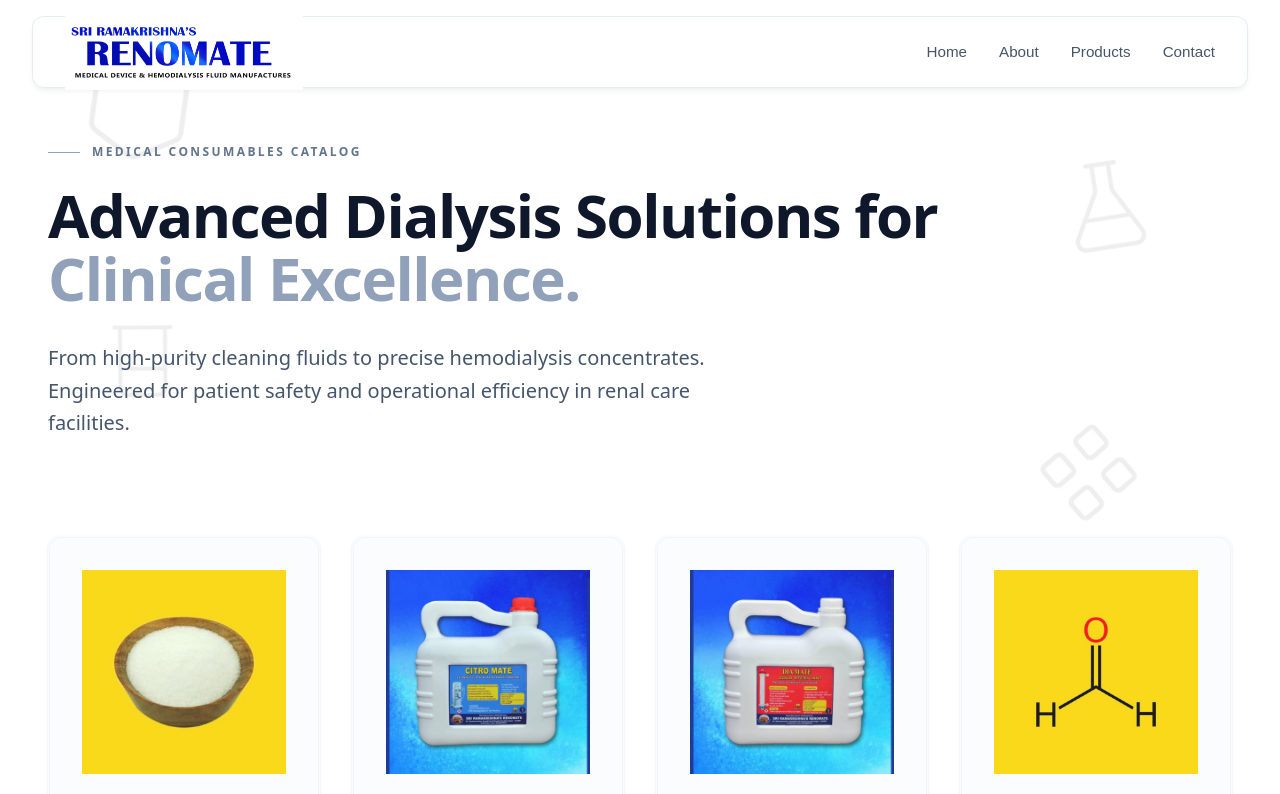
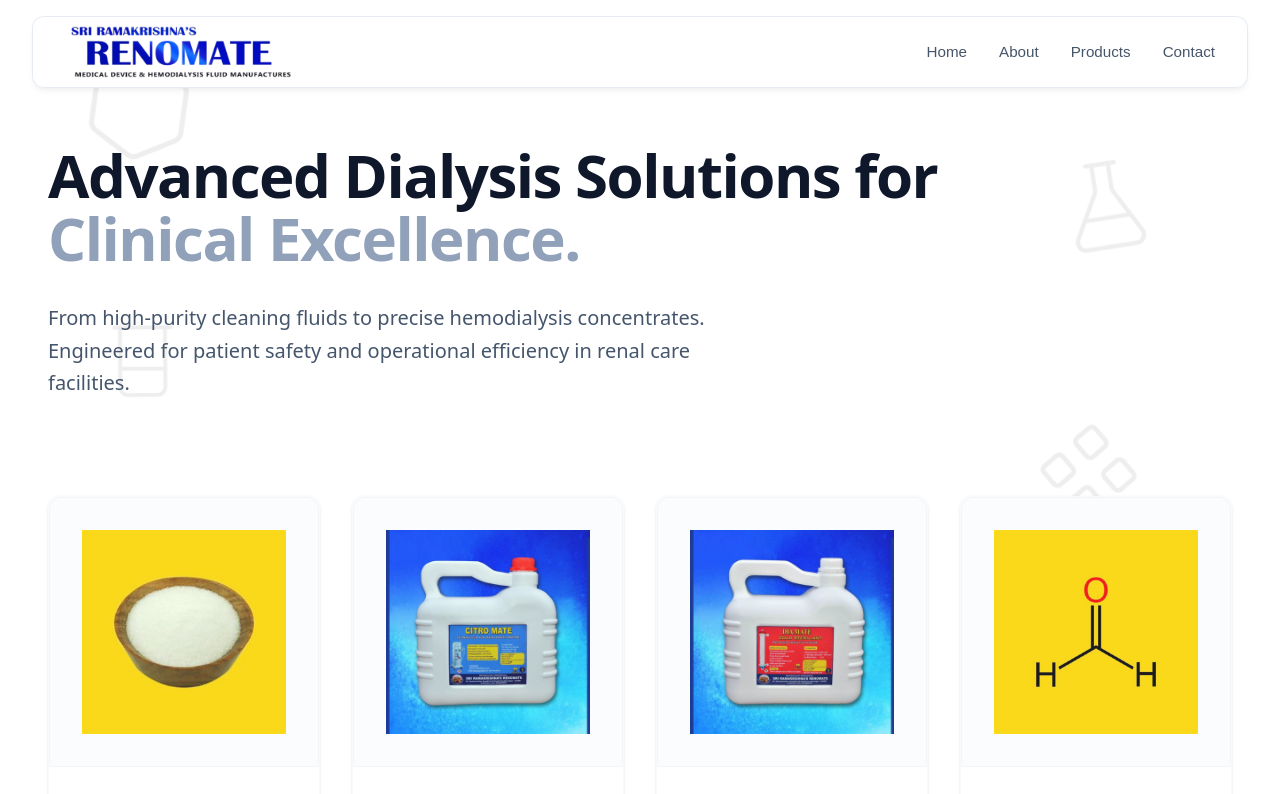
Before and after one commit to mrfaseed/renomatedialysis, a Next.js app: page /products in a window 1280 px wide. Shown: the top 794 px of the page. Built offline with nearby package versions, Linux system fonts and the light colour scheme; a web font is replaced by a local one.

Commit message:
product 5

```diff
--- a/src/app/products/page.js
+++ b/src/app/products/page.js
@@ -125,10 +125,6 @@
 
                 {/* Header Section - Clinical/Editorial */}
                 <header className="max-w-4xl mb-24">
-                    <p className="text-xs font-bold tracking-[0.2em] text-slate-500 uppercase mb-6 flex items-center gap-3">
-                        <span className="w-8 h-[1px] bg-slate-400"></span>
-                        Medical Consumables Catalog
-                    </p>
                     <h1 className="text-5xl sm:text-6xl font-semibold tracking-tight text-slate-900 mb-8 leading-[1.05]">
                         Advanced Dialysis Solutions for <br className="hidden md:block" />
                         <span className="text-slate-400">Clinical Excellence.</span>
--- a/src/components/Navbar.js
+++ b/src/components/Navbar.js
@@ -23,7 +23,7 @@
             {/* Logo Section */}
             <Link href="/" className={styles.logoContainer}>
                 <Image
-                    src="/image3.png"
+                    src="/image5.png"
                     alt="Renomate"
                     width={180}
                     height={60}
```
Also changed, not shown: public/image5.png (added).
